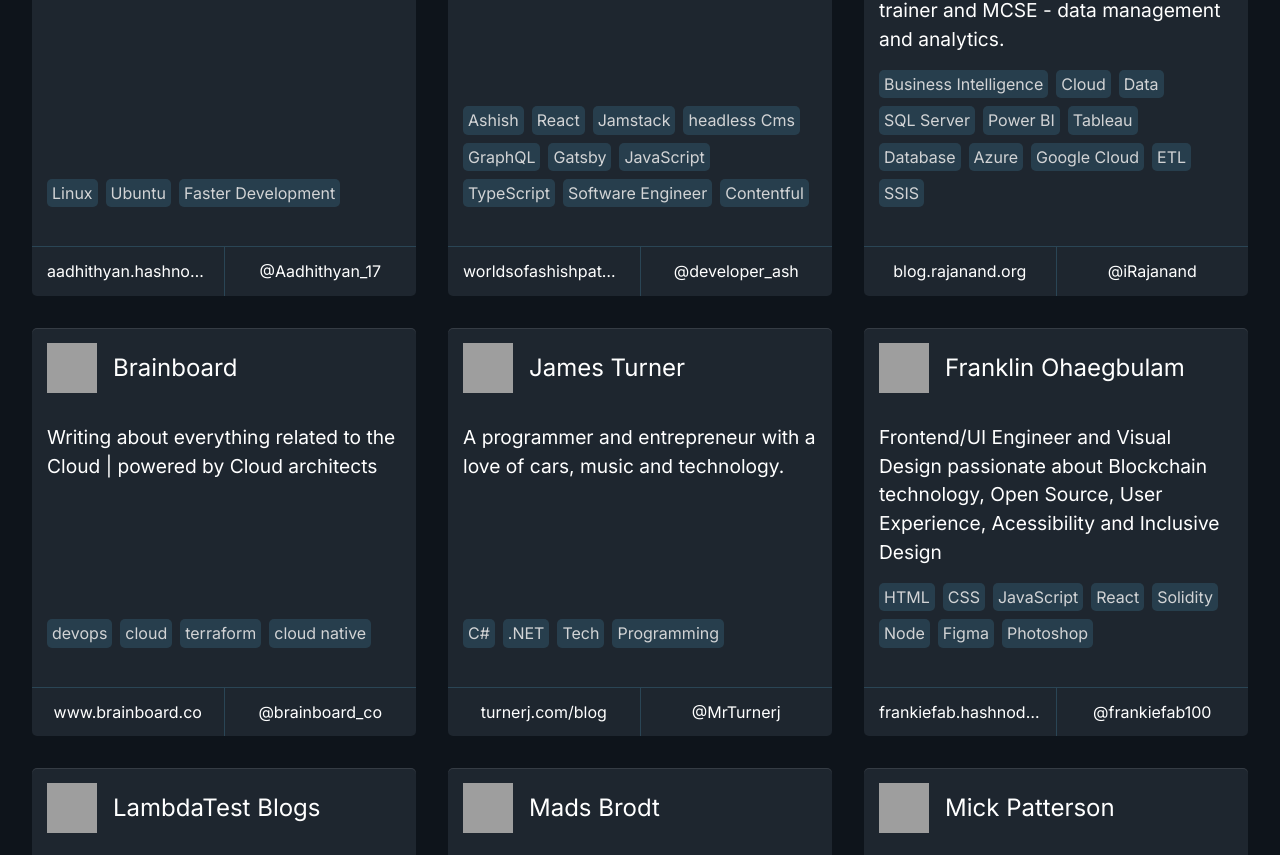
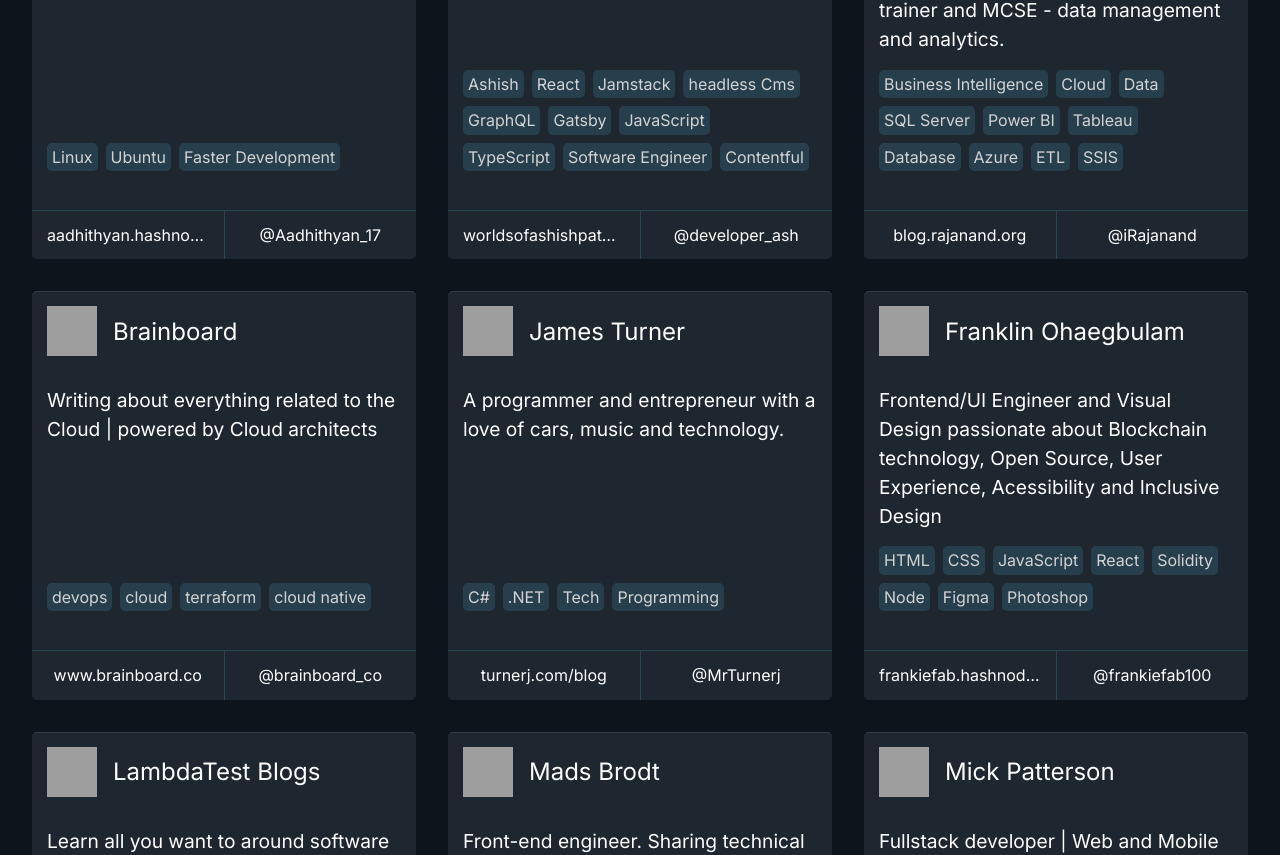
Before and after one commit to markodenic/awesome-tech-blogs, a Nuxt app: page / in a window 1280 px wide. Shown: the part 2694-3549 px from the top of the page. Built offline with nearby package versions, Linux system fonts and the light colour scheme; grey boxes are pictures that could not be loaded.

Commit message:
Add Rajanand Ilangovan

```diff
--- a/data.js
+++ b/data.js
@@ -2580,7 +2580,6 @@ module.exports = [
       "Tableau",
       "Database",
       "Azure",
-      "Google Cloud",
       "ETL",
       "SSIS",
     ],
```
